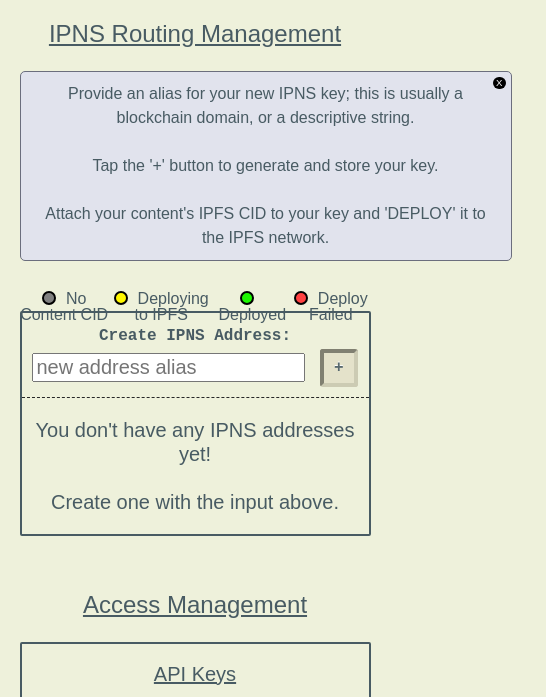
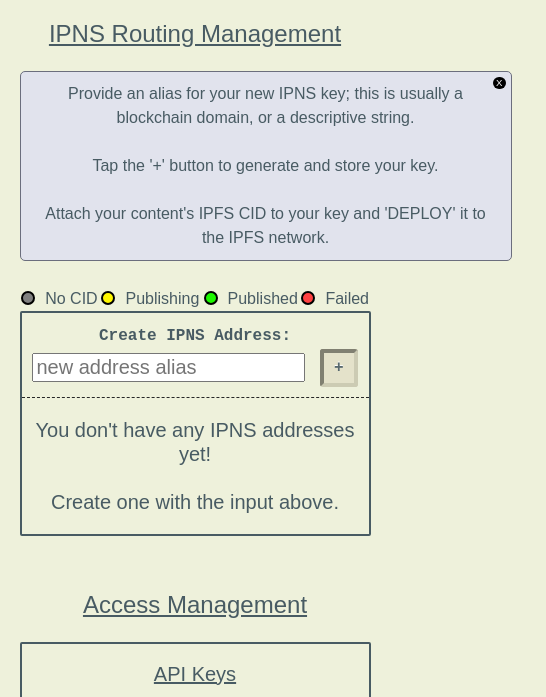
Before and after one commit to nofungible/ipns-manager, a website: page www/manage.html in a window 390 px wide. Shown: the part 68-765 px from the top of the page, 546 px wide, since content can reach past the window. Drawn offline with Linux system fonts and the light colour scheme; no server answers.

Commit message:
Clean up mobile styles.

```diff
--- a/www/manage.html
+++ b/www/manage.html
@@ -57,16 +57,16 @@
                 <table>
                     <tbody>
                         <td>
-                            <span class="address-status"></span><span>No Content CID</span>
+                            <span class="address-status"></span><span>No CID</span>
                         </td>
                         <td>
-                            <span class="address-status status-deploying"></span><span>Deploying to IPFS</span>
+                            <span class="address-status status-deploying"></span><span>Publishing</span>
                         </td>
                         <td>
-                            <span class="address-status status-deployed"></span><span>Deployed</span>
+                            <span class="address-status status-deployed"></span><span>Published</span>
                         </td>
                         <td>
-                            <span class="address-status status-error"></span><span>Deploy Failed</span>
+                            <span class="address-status status-error"></span><span>Failed</span>
                         </td>
                     </tbody>
                 </table>
--- a/www/style.css
+++ b/www/style.css
@@ -512,6 +512,10 @@ h1 {
 }
 
 @media only screen and (max-width: 625px) {
+    #api-key-table {
+        width: 100%;
+    }
+
     #header .button {
         display: none;
     }
@@ -532,6 +536,10 @@ h1 {
         width: 90%;
     }
 
+    #new-ipns-key-tooltip {
+        width: auto;
+    }
+
     .content-block td > div {
         width: 90%;
         margin: 50px auto;
```
